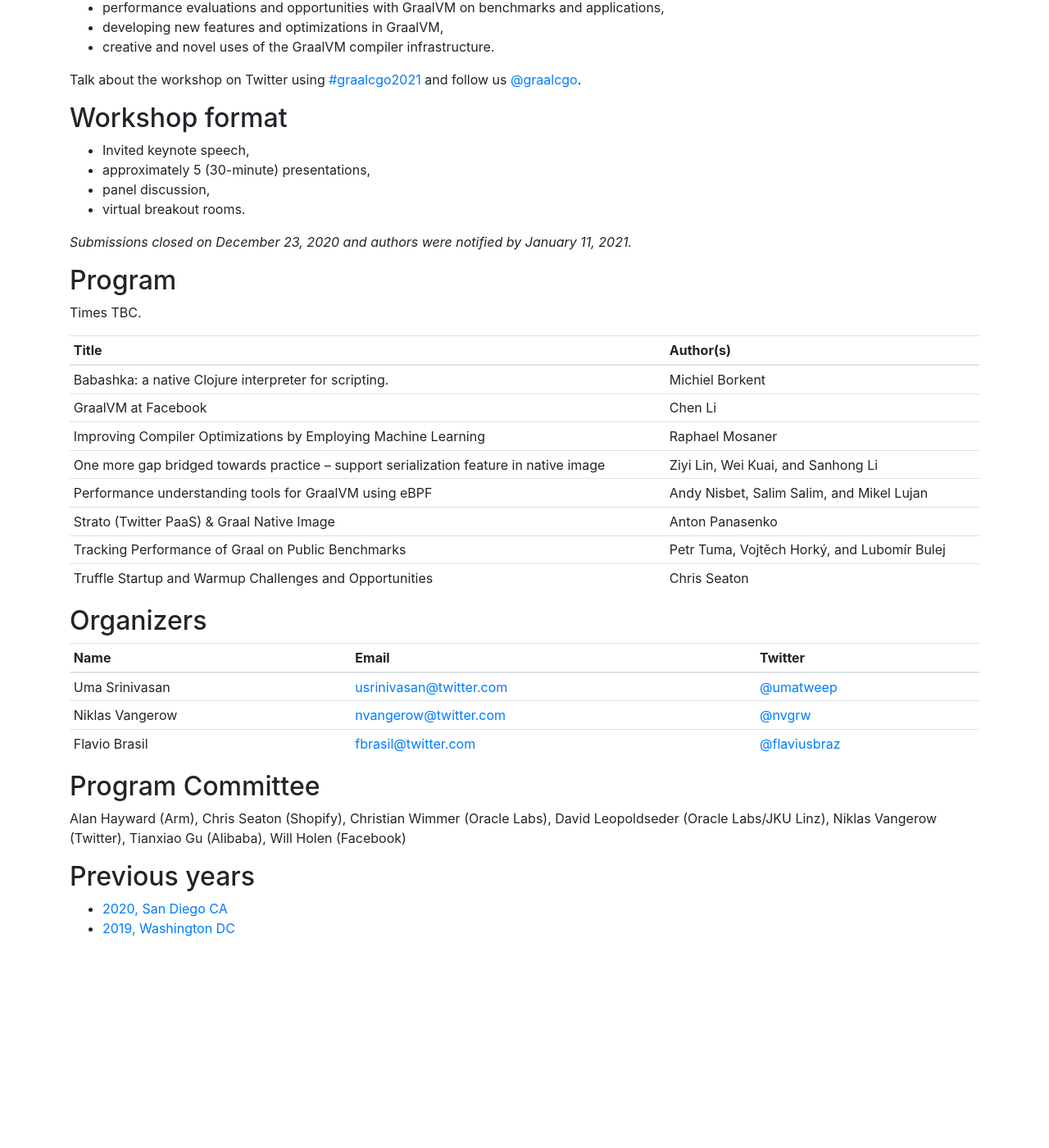
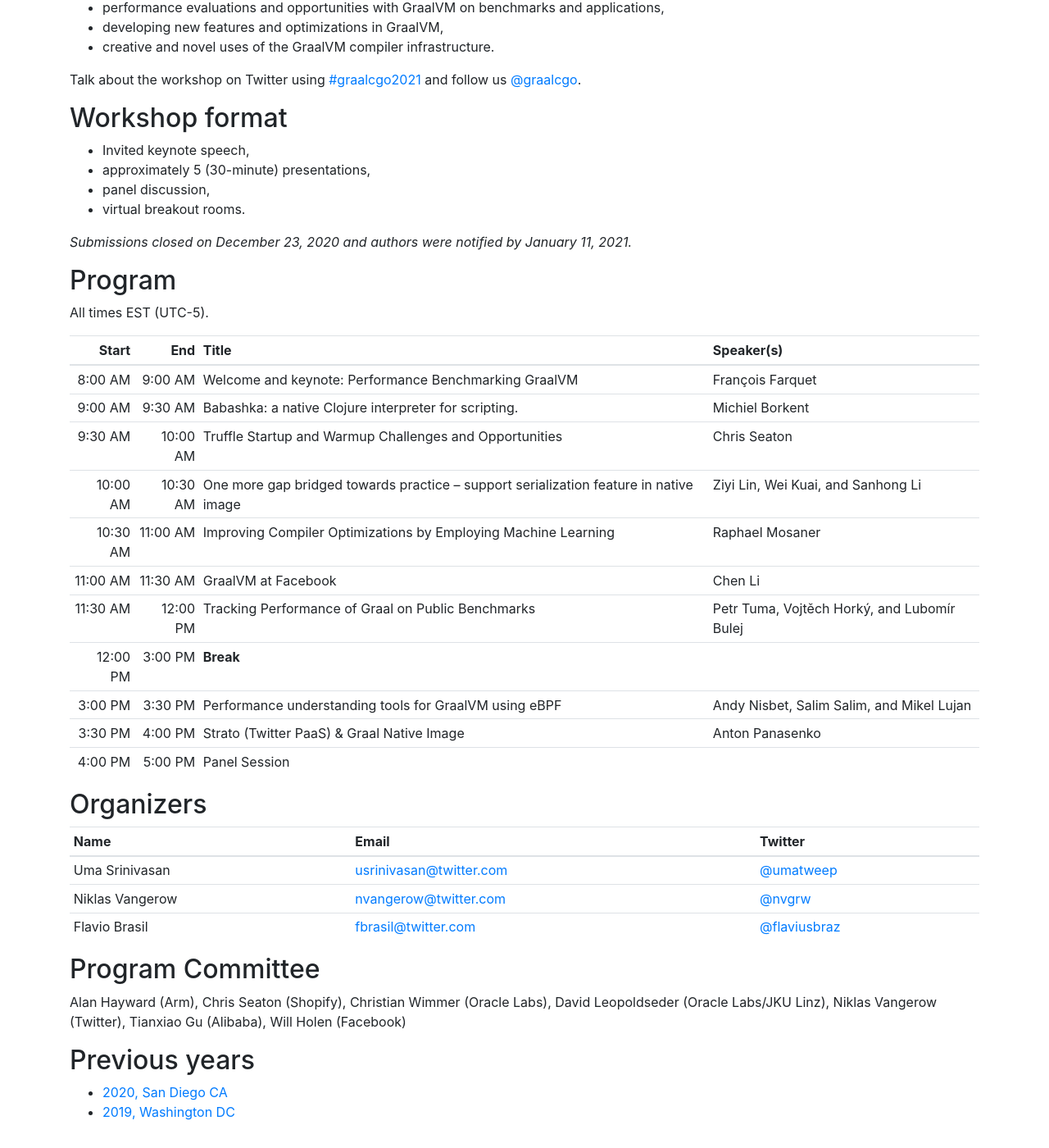
Before and after one commit to graalworkshop/graalworkshop.github.io, a Jekyll site: the page built from 2021/index.md, in a window 1280 px wide and 1400 px high, scrolled down 723 px. Shown: the whole window at 82% size. Built offline with Jekyll 4.4.1, drawn with Linux system fonts in a browser that asks for light colours; before the commit the page ends 1899 px from its top, so only the background shows below that.

Commit message:
Add full program

```diff
--- a/2021/index.md
+++ b/2021/index.md
@@ -42,18 +42,21 @@ Talk about the workshop on Twitter using [#graalcgo2021](https://twitter.com/sea
 
 ## Program
 
-Times TBC.
+All times EST (UTC-5).
 
-| Title                                                                                  | Author(s)                                   |
-| :------------------------------------------------------------------------------------- | :------------------------------------------ |
-| Babashka: a native Clojure interpreter for scripting.                                  | Michiel Borkent                             |
-| GraalVM at Facebook                                                                    | Chen Li                                     |
-| Improving Compiler Optimizations by Employing Machine Learning                         | Raphael Mosaner                             |
-| One more gap bridged towards practice -- support serialization feature in native image | Ziyi Lin, Wei Kuai, and Sanhong Li          |
-| Performance understanding tools for GraalVM using eBPF                                 | Andy Nisbet, Salim Salim, and Mikel Lujan   |
-| Strato (Twitter PaaS) & Graal Native Image                                             | Anton Panasenko                             |
-| Tracking Performance of Graal on Public Benchmarks                                     | Petr Tuma, Vojtěch Horký, and Lubomír Bulej |
-| Truffle Startup and Warmup Challenges and Opportunities                                | Chris Seaton                                |
+| Start    | End      | Title                                                                                  | Speaker(s)                                  |
+| -------: | -------: | :------------------------------------------------------------------------------------- | :------------------------------------------ |
+|  8:00 AM |  9:00 AM | Welcome and keynote: Performance Benchmarking GraalVM                                  | François Farquet                            |
+|  9:00 AM |  9:30 AM | Babashka: a native Clojure interpreter for scripting.                                  | Michiel Borkent                             |
+|  9:30 AM | 10:00 AM | Truffle Startup and Warmup Challenges and Opportunities                                | Chris Seaton                                |
+| 10:00 AM | 10:30 AM | One more gap bridged towards practice -- support serialization feature in native image | Ziyi Lin, Wei Kuai, and Sanhong Li          |
+| 10:30 AM | 11:00 AM | Improving Compiler Optimizations by Employing Machine Learning                         | Raphael Mosaner                             |
+| 11:00 AM | 11:30 AM | GraalVM at Facebook                                                                    | Chen Li                                     |
+| 11:30 AM | 12:00 PM | Tracking Performance of Graal on Public Benchmarks                                     | Petr Tuma, Vojtěch Horký, and Lubomír Bulej |
+| 12:00 PM |  3:00 PM | **Break**                                                                              |                                             |
+|  3:00 PM |  3:30 PM | Performance understanding tools for GraalVM using eBPF                                 | Andy Nisbet, Salim Salim, and Mikel Lujan   |
+|  3:30 PM |  4:00 PM | Strato (Twitter PaaS) & Graal Native Image                                             | Anton Panasenko                             |
+|  4:00 PM |  5:00 PM | Panel Session                                                                          |                                             |
 {:.table .table-sm}
 
 ## Organizers
```
